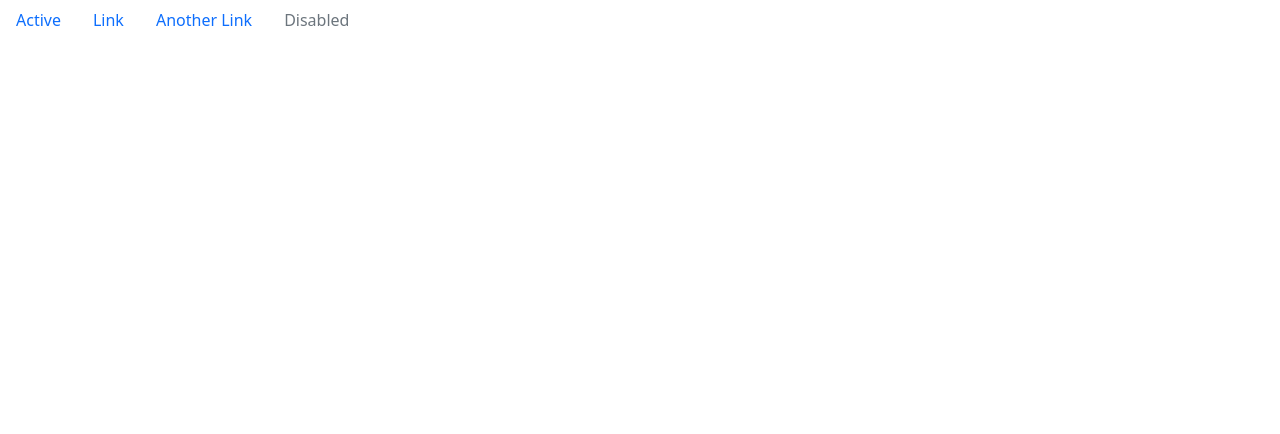
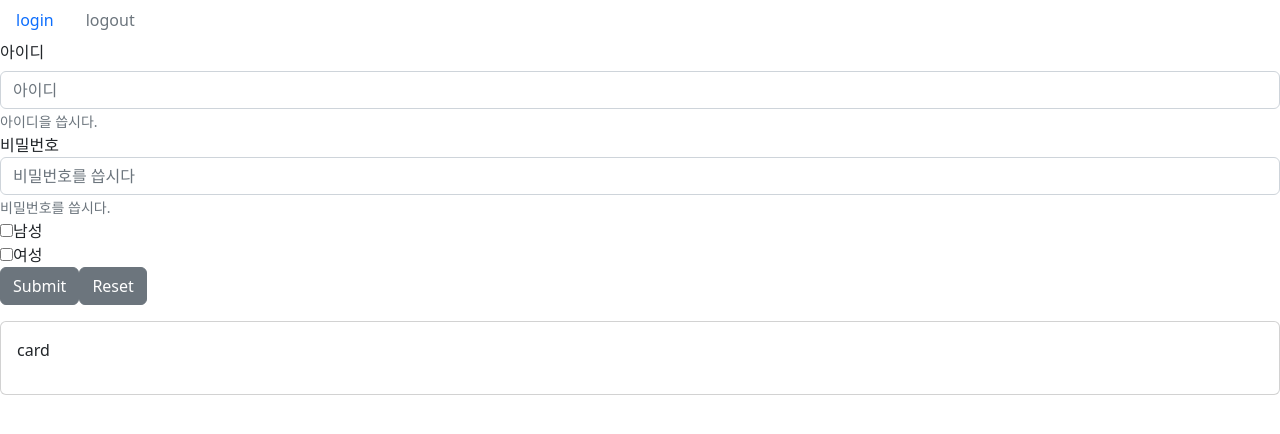
Before and after one commit to ChoiGiSung/Front-PlayGround, a Vue app in the folder vueTILProject/til-project/: page / in a window 1280 px wide. Shown: the top 434 px of the page. Built offline with nearby package versions, Linux system fonts and the light colour scheme.

Commit message:
add login vie

```diff
--- a/vueTILProject/til-project/src/App.vue
+++ b/vueTILProject/til-project/src/App.vue
@@ -1,19 +1,20 @@
 <template>
   <div id="app">
     <HeaderView/>
-
+    <LoginView/>
   </div>
 </template>
 
 <script>
 import HeaderView from "./components/HeaderView.vue"
-
+import LoginView from "./components/LoginView.vue"
 
 
 export default {
   name: 'App',
   components: {
-    HeaderView
+    HeaderView,
+    LoginView
   }
 }
 </script>
--- a/vueTILProject/til-project/src/components/HeaderView.vue
+++ b/vueTILProject/til-project/src/components/HeaderView.vue
@@ -1,11 +1,11 @@
 <template>
   <div>
   <b-nav>
-    <b-nav-item active>Active</b-nav-item>
-    <b-nav-item>Link</b-nav-item>
-    <b-nav-item>Another Link</b-nav-item>
-    <b-nav-item disabled>Disabled</b-nav-item>
+    <b-nav-item active>login</b-nav-item>
+    <b-nav-item disabled>logout</b-nav-item>
   </b-nav>
+
+
 </div>
 </template>
 
--- a/vueTILProject/til-project/src/components/LoginView.vue
+++ b/vueTILProject/til-project/src/components/LoginView.vue
@@ -1,5 +1,44 @@
 <template>
-  <div>로그인</div>
+   <div>
+    <b-form>
+      <b-form-group
+        description="아이디을 씁시다."
+        label= "아이디"
+      >
+        <b-form-input
+          id="input-1"
+          type="text"
+          placeholder="아이디"
+        ></b-form-input>
+      </b-form-group>
+
+      <b-form-group id="input-group-2"
+       label="비밀번호"
+       description="비밀번호를 씁시다."
+       label-for="input-2">
+        <b-form-input
+          id="input-2"
+          placeholder="비밀번호를 씁시다"
+        ></b-form-input>
+      </b-form-group>
+
+      <b-form-group id="input-group-4">
+        <b-form-checkbox-group
+          id="checkboxes-4"
+        >
+          <b-form-checkbox value="male">남성</b-form-checkbox>
+          <b-form-checkbox value="female">여성</b-form-checkbox>
+        </b-form-checkbox-group>
+      </b-form-group>
+
+      <b-button type="submit">Submit</b-button>
+      <b-button type="reset">Reset</b-button>
+    </b-form>
+    <b-card class="mt-3">
+        <p>card</p>
+    </b-card>
+  </div>
+
 </template>
 
 <script>
```
